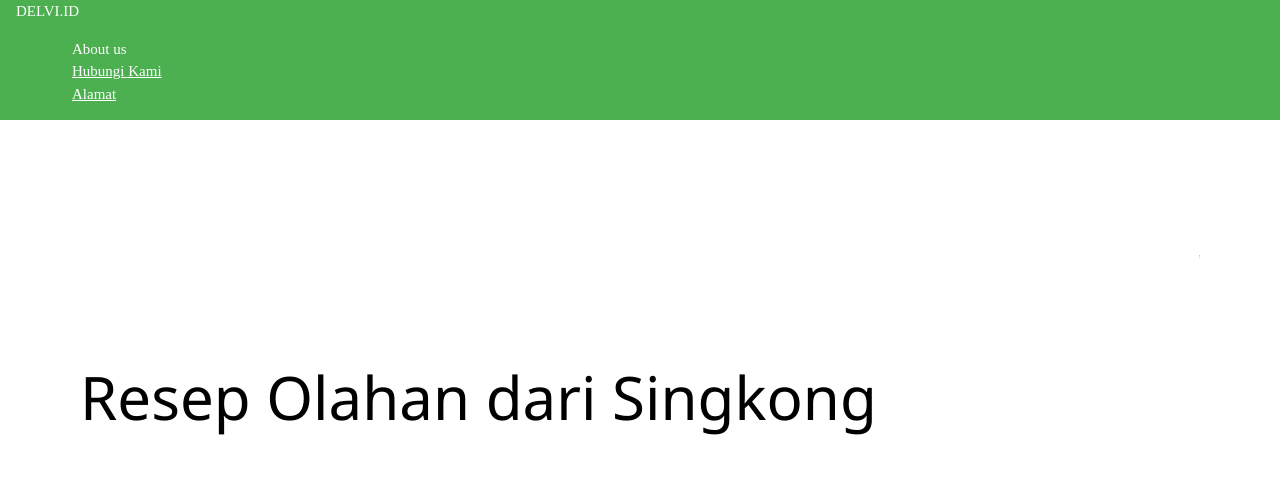
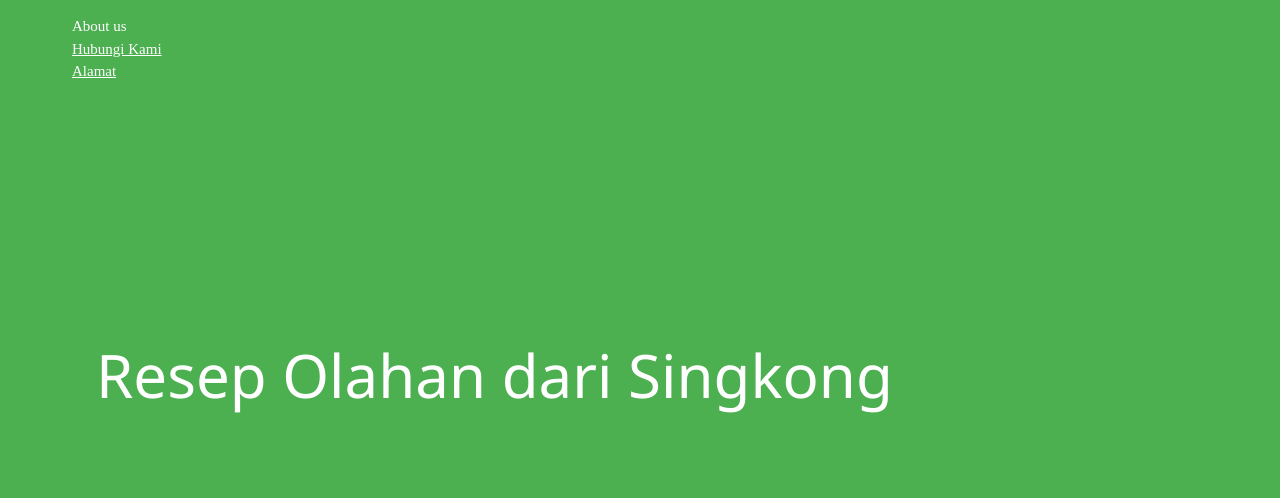
Before and after one commit to Delvira18610042/jadi, a plain HTML site: page index.html in a window 1280 px wide. Shown: the top 498 px of the page. Drawn offline with nearby package versions, Linux system fonts and the light colour scheme.

Commit message:
Update index.html

```diff
--- a/index.html
+++ b/index.html
@@ -9,7 +9,7 @@
   </head>
   <body>
     <div class="w3-container w3-green">
-     <div class="font-size:10vw">DELVI.ID</div>
+     <div class="DELVI.ID"</div>
       <div class="w3-row-padding">
       <div class="w3-third">
         <ul>
```
